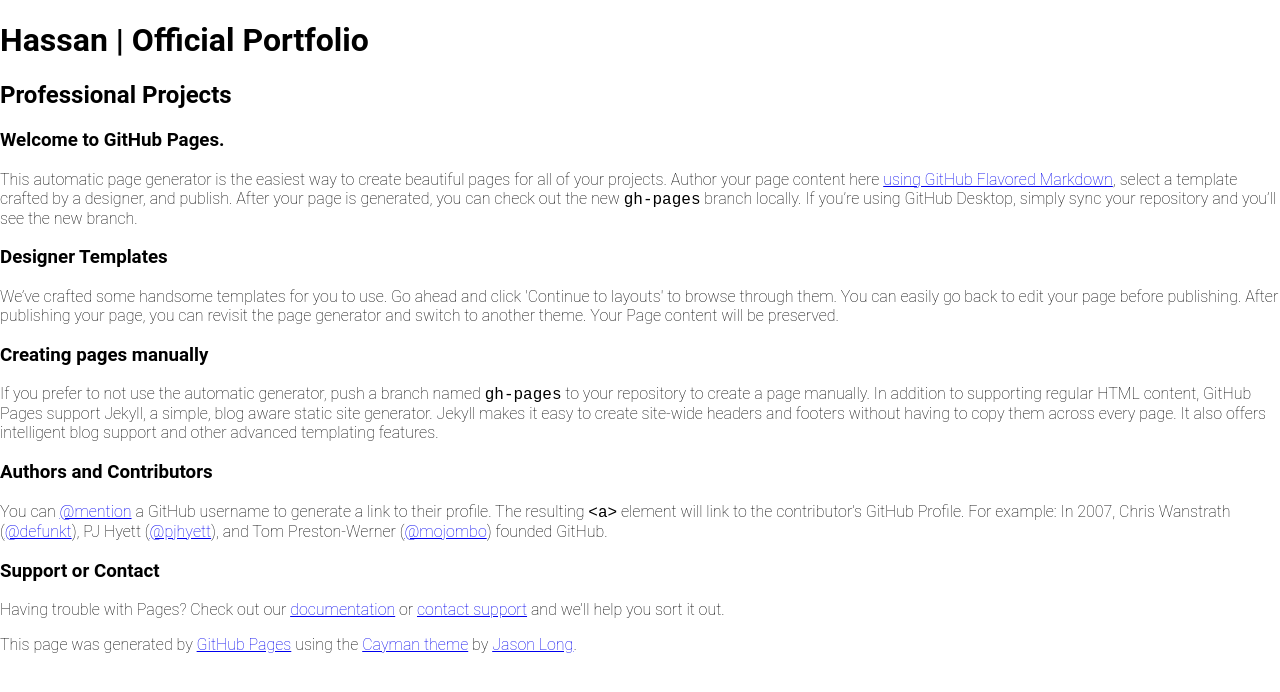
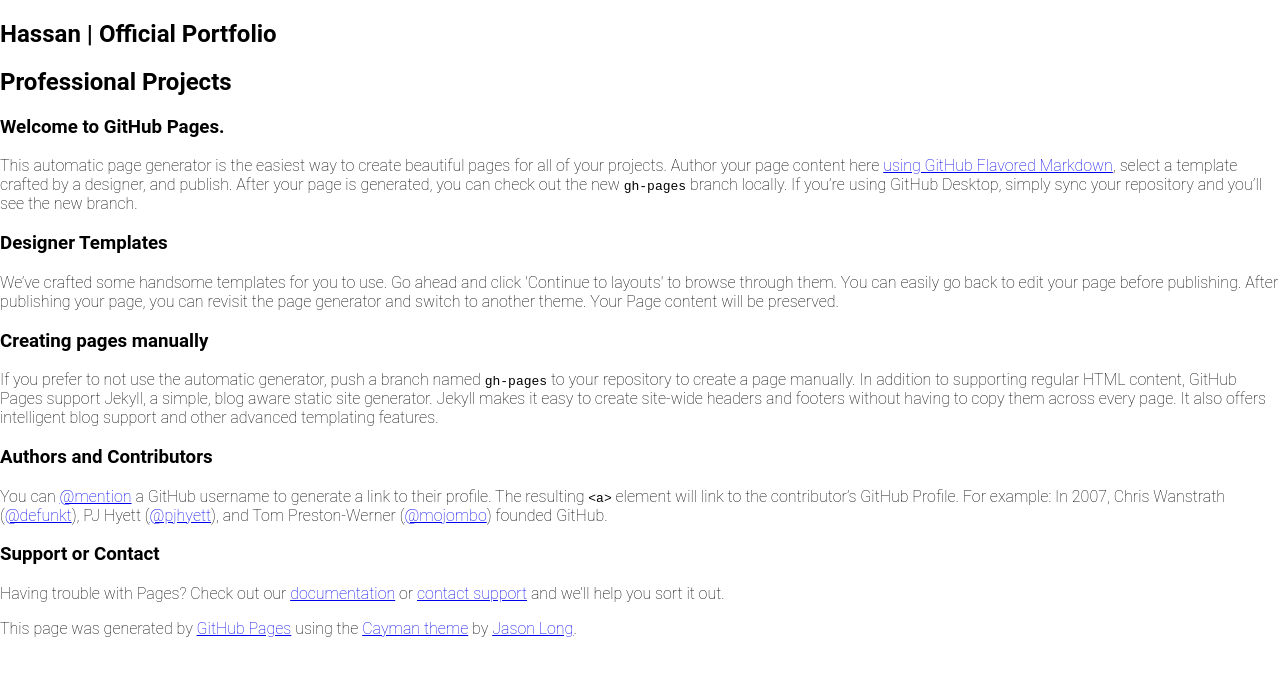
Before and after one commit to Quantic-Dreams/Quantic-Dreams.github.io, a Jekyll site: the page index.html, which Jekyll copies as it is, in a window 1280 px wide. Shown: the top 692 px of the page. Built offline with Jekyll 4.4.1, drawn with Linux system fonts in a browser that asks for light colours.

Commit message:
Update index.html

```diff
--- a/index.html
+++ b/index.html
@@ -4,9 +4,8 @@
     <meta charset="UTF-8">
     <title>Hassan | Official Portfolio</title>
     <meta name="viewport" content="width=device-width, initial-scale=1">
-    <link rel="stylesheet" type="text/css" href="stylesheets/normalize.css" media="screen">
     <link href='https://fonts.googleapis.com/css?family=Open+Sans:400,700' rel='stylesheet' type='text/css'>
-    <link rel="stylesheet" type="text/css" href="bigdata.css" media="screen">
+    <link rel="stylesheet"  href="bigdata.css" />
   </head>
   <body>
     <section class="page-header">
```
